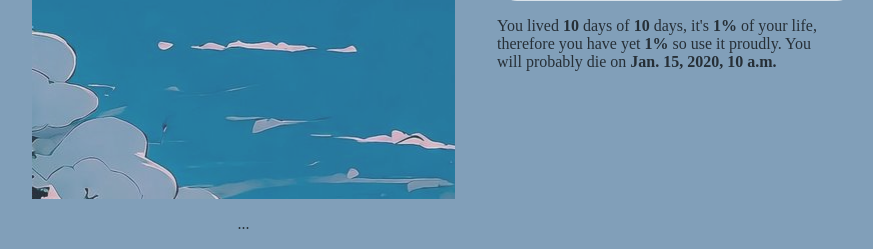
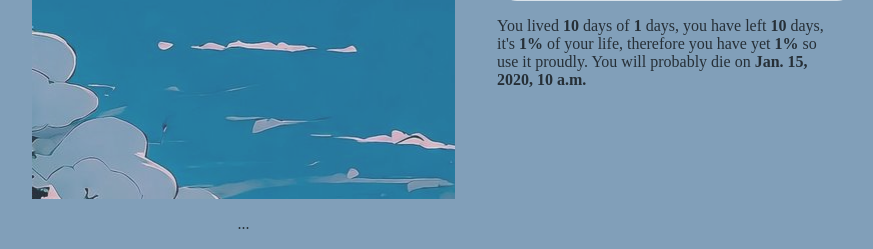
Before and after one commit to ChiniwirisWu/Days-counter, a Django app: template days_counter/templates/index.html in a window 1280 px wide. Shown: the part 551-800 px from the top of the page, without its empty margins (390-1263 px from the left). Run offline with Django 4.2, Linux system fonts and the light colour scheme; the template is opened without the code that fills it: most values are stand-ins (such as "Sample title", 1, 10 or a date in 2020); some libraries are stand-ins or nearby versions.

Commit message:
fixed some info displayed on index.html

```diff
--- a/days_counter/templates/index.html
+++ b/days_counter/templates/index.html
@@ -31,8 +31,8 @@
 				<div id="results-graph"></div>
 				{% if no_data %}
 				<p>Insert information on the left site to calculate your life_expectancy.</p>
-				{% else %}
-				<p id="results-description">You lived <b>{{days_lived}}</b> days of <b>{{days_avaliable}}</b> days, it's <b>{{days_lived_percentage}}%</b> of your life, therefore you have yet <b>{{days_left_percentage}}%</b> so use it proudly. You will probably die on <b>{{last_date}}</b></p>
+	 		{% else %}
+			<p id="results-description">You lived <b>{{days_lived}}</b> days of <b>{{total_days}}</b> days, you have left <b>{{days_avaliable}}</b> days, it's <b>{{days_lived_percentage}}%</b> of your life, therefore you have yet <b>{{days_left_percentage}}%</b> so use it proudly. You will probably die on <b>{{last_date}}</b></p>
 				{% endif %}
 			</div>
 			<footer id="container-footer"><p>...</p></footer>
--- a/days_counter/views.py
+++ b/days_counter/views.py
@@ -14,6 +14,6 @@ def view_index(request):
         days_avaliable = (last_date - today).days
         days_lived_percentage = round(days_lived * 100 / total_days, 2)
         days_left_percentage = round(days_avaliable * 100 / total_days, 2)
-        return render(request, 'index.html', context={'days_lived':days_lived, 'days_avaliable':days_avaliable, 'days_lived_percentage':days_lived_percentage, 'days_left_percentage':days_left_percentage, 'last_date': last_date, 'birthday':birthday.isoformat(), 'life_expectancy':life_expectancy})
+        return render(request, 'index.html', context={'days_lived':days_lived, 'days_avaliable': days_avaliable, 'total_days':total_days, 'days_lived_percentage':days_lived_percentage, 'days_left_percentage':days_left_percentage, 'last_date': last_date, 'birthday':birthday.isoformat(), 'life_expectancy':life_expectancy})
     else:
         return render(request, 'index.html', context={'no_data':True})
```
